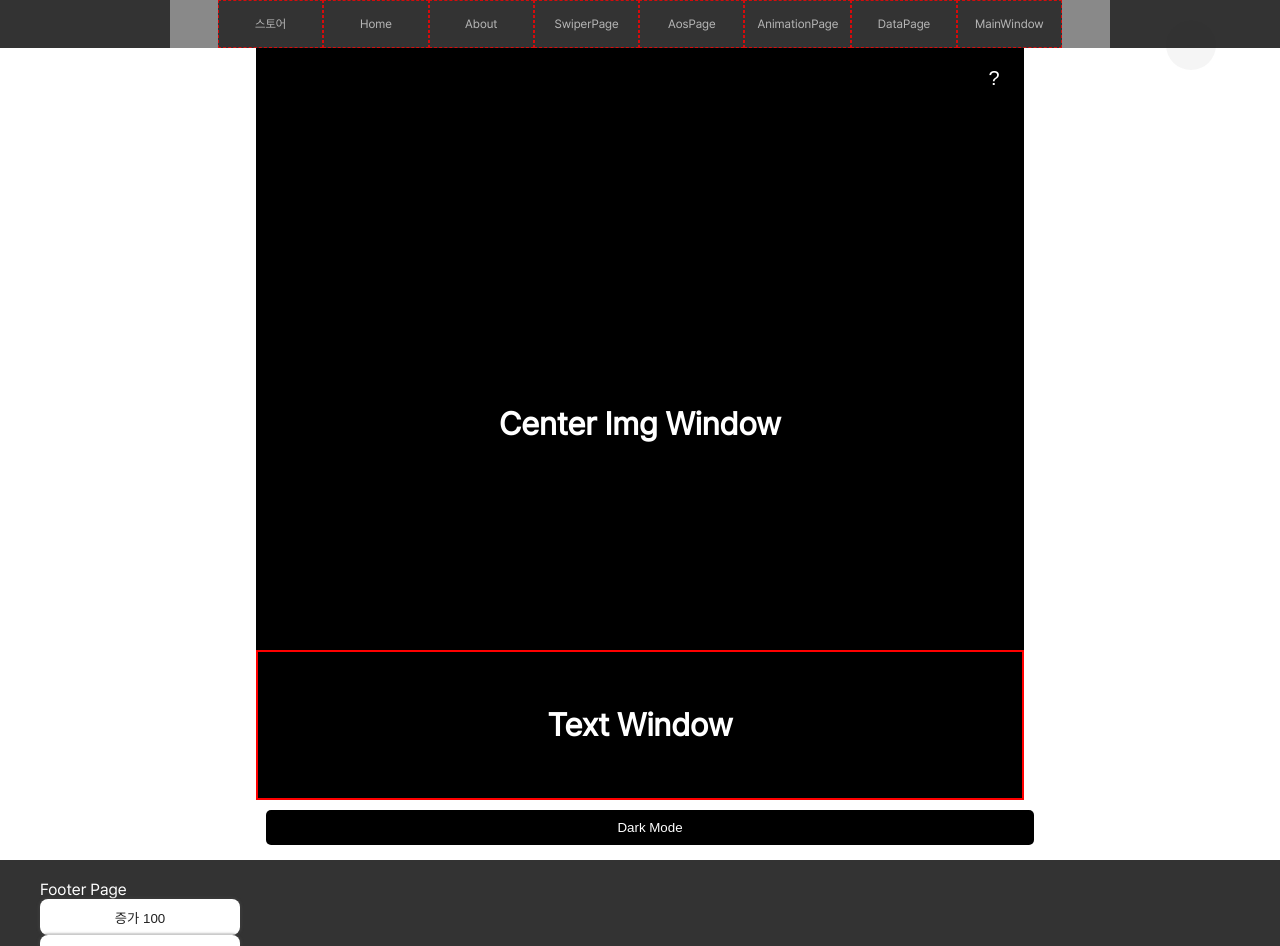
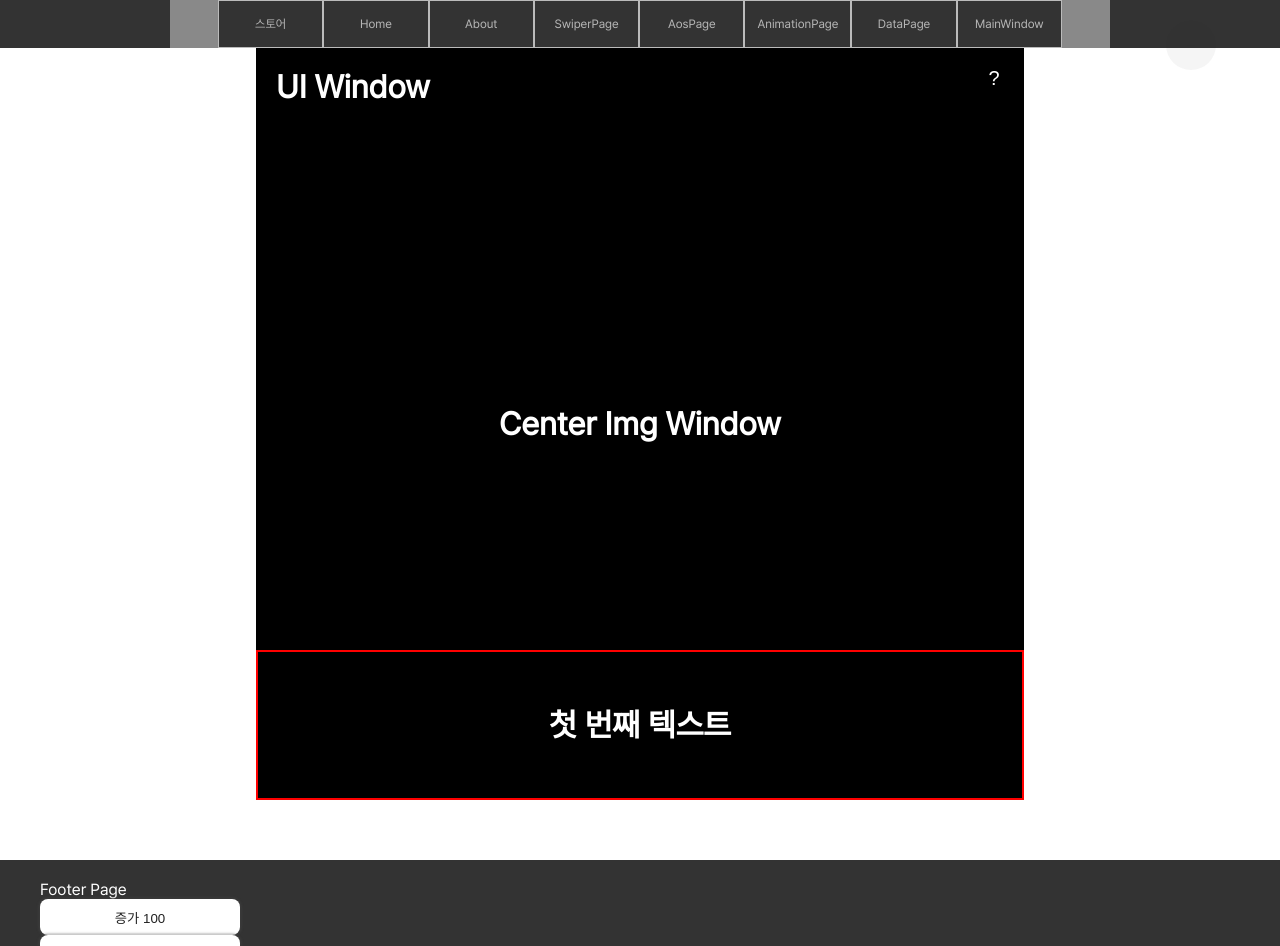
Before and after one commit to kimminkum/four-m-portfolio, a React (Create React App) app: page /MainWindow in a window 1280 px wide. Shown: the top 946 px of the page. Built offline with nearby package versions, Linux system fonts and the light colour scheme; grey boxes are pictures that could not be loaded.

Commit message:
base code

```diff
--- a/src/components/Nav/Nav.tsx
+++ b/src/components/Nav/Nav.tsx
@@ -132,7 +132,8 @@ const Links = styled.ul<LinksProps>`
   li {
     padding: 0 12px;
     display: flex;
-    border: 1px dashed red; // Changed border style to dashed
+    border: 1px solid #ddd; // Changed border style to dashed
+    border-collapse: collapse;
     align-items: center;
     min-width: fit-content;
     justify-content: center;
--- a/src/components/Window/HelpWindow.tsx
+++ b/src/components/Window/HelpWindow.tsx
@@ -3,27 +3,63 @@ import React from "react";
 import { useTheme } from "../../query/ThemeContext";
 import styled from "styled-components";
 
+interface HelpWindowProps {
+  toggleUi: () => void;
+  isUiMode: boolean;
+}
+
+const Container = styled.div<{ isUiMode: boolean }>`
+  display: block;
+  position: absolute;
+  top: 0;
+  right: 0;
+  width: 100%;
+  height: 100%;
+  background: ${({ theme }) => theme.textTxt};
+  color: ${({ theme }) => theme.textBg};
+  border-radius: 10px;
+  padding: 20px;
+  box-shadow: 0px 4px 6px rgba(0, 0, 0, 0.1);
+  transition: all 0.3s ease-in-out;
+  z-index: 8;
+  transform: ${({ isUiMode }) =>
+    isUiMode ? "translateY(0%)" : "translateY(100%)"};
+`;
+
 const Button = styled.button`
-  padding: 10px 20px;
+  padding: 10px 0;
   background: ${({ theme }) => theme.text};
   color: ${({ theme }) => theme.background};
   border: none;
   cursor: pointer;
   border-radius: 5px;
-  margin: 10px;
+  margin-top: 20px;
+`;
+
+const CloseButton = styled.button`
+  position: absolute;
+  top: 10px;
+  right: 10px;
+  background: transparent;
+  border: none;
+  color: ${({ theme }) => theme.textBg};
+  font-size: 20px;
+  cursor: pointer;
 `;
 
 // 토글 진행 에 대한 설명 모달창으로로
 
-const HelpWindow: React.FC = () => {
+const HelpWindow: React.FC<HelpWindowProps> = ({ isUiMode, toggleUi }) => {
   const { isDarkMode, toggleTheme } = useTheme();
 
   return (
-    <div>
+    <Container isUiMode={isUiMode}>
       <Button onClick={toggleTheme}>
         {isDarkMode ? "Light Mode" : "Dark Mode"}
       </Button>
-    </div>
+
+      <CloseButton onClick={toggleUi}>×</CloseButton>
+    </Container>
   );
 };
 
--- a/src/components/Window/TextWindow.tsx
+++ b/src/components/Window/TextWindow.tsx
@@ -1,6 +1,7 @@
 // src/pages/MainWindow.tsx
-import React from "react";
+import React, { useState } from "react";
 import styled from "styled-components";
+import { textData } from "../../data/textData";
 
 const Container = styled.div`
   background: ${({ theme }) => theme.textBg};
@@ -14,14 +15,26 @@ const Container = styled.div`
   align-items: center;
   justify-content: center;
   border: 2px solid red;
+  z-index: 4;
 `;
 
 // text 창 하단부부
 
 const TextWindow: React.FC = () => {
+  const [currentId, setCurrentId] = useState(1);
+
+  const handleClick = () => {
+    if (currentId < textData.length) {
+      setCurrentId((prevId) => prevId + 1);
+    } else {
+      alert("마지막 텍스트입니다! 추가 이벤트 실행 가능");
+      // 원하는 다른 이벤트 실행 가능
+    }
+  };
+
   return (
-    <Container>
-      <h1>Text Window</h1>
+    <Container onClick={handleClick}>
+      <h1>{textData.find((item) => item.id === currentId)?.text}</h1>
     </Container>
   );
 };
--- a/src/components/Window/UiWindow.tsx
+++ b/src/components/Window/UiWindow.tsx
@@ -4,29 +4,42 @@ import styled from "styled-components";
 
 interface UiWindowProps {
   isUiMode: boolean;
+  toggleUi: () => void;
 }
-
 const Container = styled.div<{ isUiMode: boolean }>`
-  display: ${({ isUiMode }) => (isUiMode ? "block" : "none")};
+  display: block;
   position: absolute;
-  top: 50px;
-  right: 10px;
-  width: 300px;
-  height: 200px;
-  background: ${({ theme }) => theme.textBg};
+  top: 0;
+  right: 0;
+  width: 100%;
+  height: 100%;
   color: ${({ theme }) => theme.textTxt};
   border-radius: 10px;
   padding: 20px;
-  box-shadow: 0px 4px 6px rgba(0, 0, 0, 0.1);
   transition: all 0.3s ease-in-out;
-  z-index: 100;
+  z-index: 3;
+`;
+
+const QuestionButton = styled.button`
+  position: absolute;
+  top: 10px;
+  right: 10px;
+  width: 40px;
+  height: 40px;
+  border-radius: 50%;
+  background-color: ${({ theme }) => theme.textBg};
+  color: ${({ theme }) => theme.textTxt};
+  font-size: 20px;
+  cursor: pointer;
+  border: none;
 `;
 
 // text 창 하단부부
 
-const UiWindow: React.FC<UiWindowProps> = ({ isUiMode }) => {
+const UiWindow: React.FC<UiWindowProps> = ({ isUiMode, toggleUi }) => {
   return (
     <Container isUiMode={isUiMode}>
+      <QuestionButton onClick={toggleUi}>?</QuestionButton>
       <h1>UI Window</h1>
     </Container>
   );
--- /dev/null
+++ b/src/data/textData.ts
@@ -0,0 +1,6 @@
+export const textData = [
+  { id: 1, text: "첫 번째 텍스트" },
+  { id: 2, text: "두 번째 텍스트" },
+  { id: 3, text: "세 번째 텍스트" },
+  { id: 4, text: "마지막 텍스트" },
+];
--- a/src/pages/MainWindow.tsx
+++ b/src/pages/MainWindow.tsx
@@ -18,19 +18,7 @@ const Container = styled.div`
   position: relative;
   align-items: center;
   justify-content: center;
-`;
-const QuestionButton = styled.button`
-  position: absolute;
-  top: 10px;
-  right: 10px;
-  width: 40px;
-  height: 40px;
-  border-radius: 50%;
-  background-color: ${({ theme }) => theme.textBg};
-  color: ${({ theme }) => theme.textTxt};
-  font-size: 20px;
-  cursor: pointer;
-  border: none;
+  overflow: hidden;
 `;
 
 const MainWindow: React.FC = () => {
@@ -38,11 +26,10 @@ const MainWindow: React.FC = () => {
 
   return (
     <Container>
-      <QuestionButton onClick={toggleUi}>?</QuestionButton>
       <CenterWindow />
-      <HelpWindow />
+      <HelpWindow toggleUi={toggleUi} isUiMode={isUiMode} />
       <TextWindow />
-      <UiWindow isUiMode={isUiMode} />
+      <UiWindow toggleUi={toggleUi} isUiMode={isUiMode} />
     </Container>
   );
 };
```
